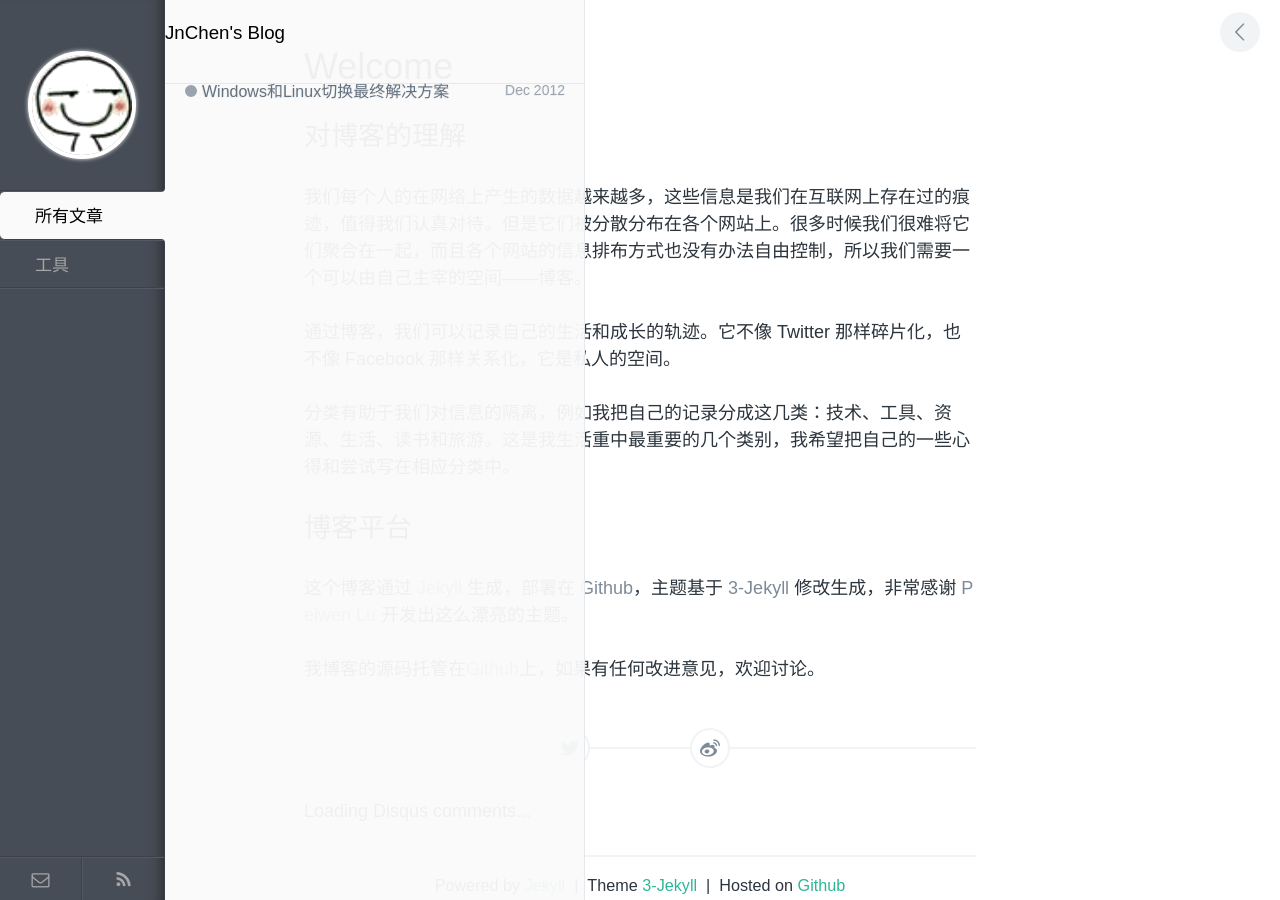
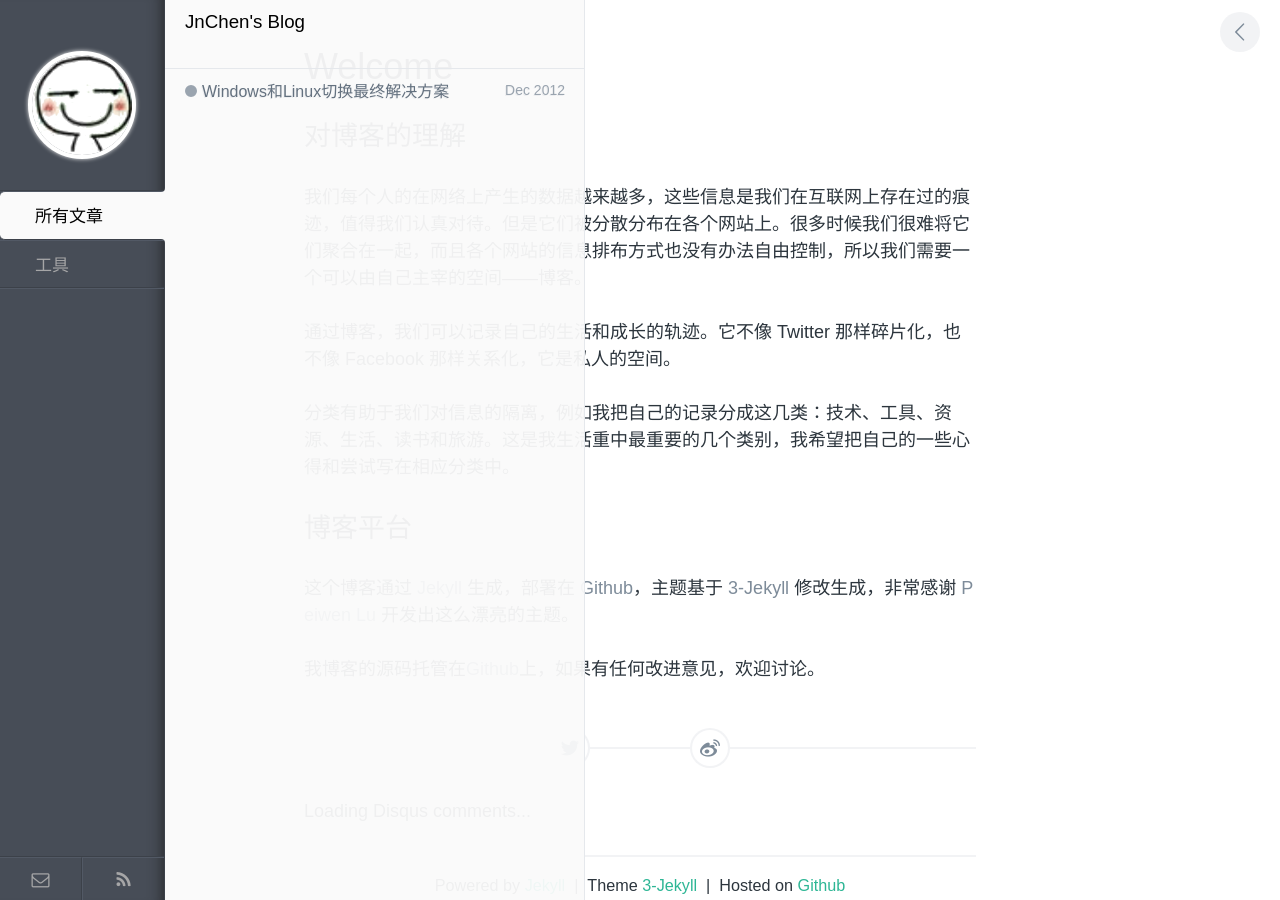
Before and after one commit to jnchen/jnchen.github.io, a Jekyll site: the page built from index.md, in a window 1280 px wide. Built offline with Jekyll 4.4.1, drawn with Linux system fonts in a browser that asks for light colours; comment, search, counter and statistics services are not loaded.

Commit message:
update pages

```diff
--- a/_includes/nav.html
+++ b/_includes/nav.html
@@ -20,7 +20,7 @@
       <a href="/index.html" id="mobile-avatar" style="background-image:url({{ site.avatar }})"></a>
       <!-- NOTE: input field is disabled by default -->
       <!-- <input id="search-input" type="text" placeholder="Search..." >  -->
-	  <h3>{{site.title}}</h3>
+	  <h3 class="pl__all">{{site.title}}</h3>
     </form>
 
     <nav id="pl__container">
```
